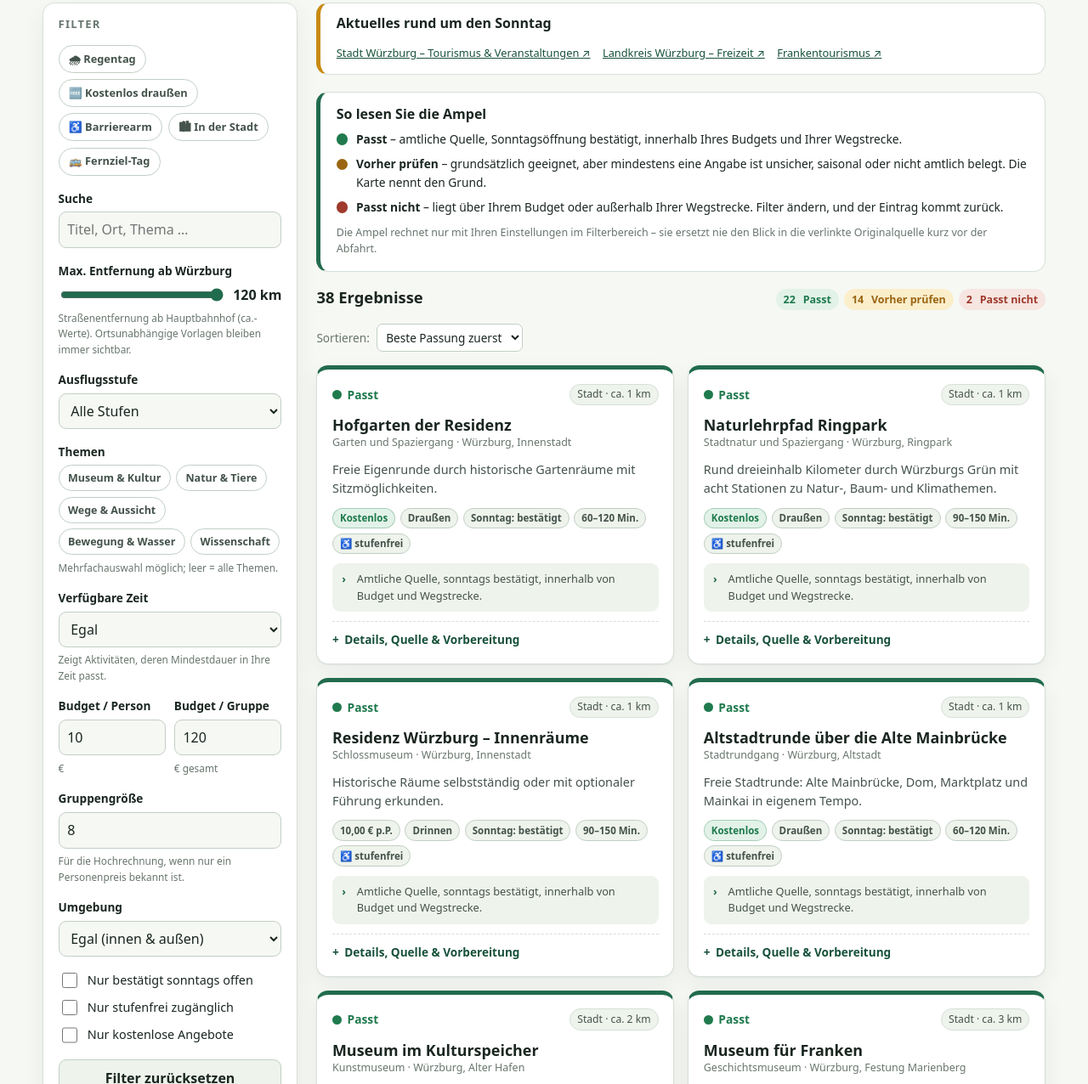
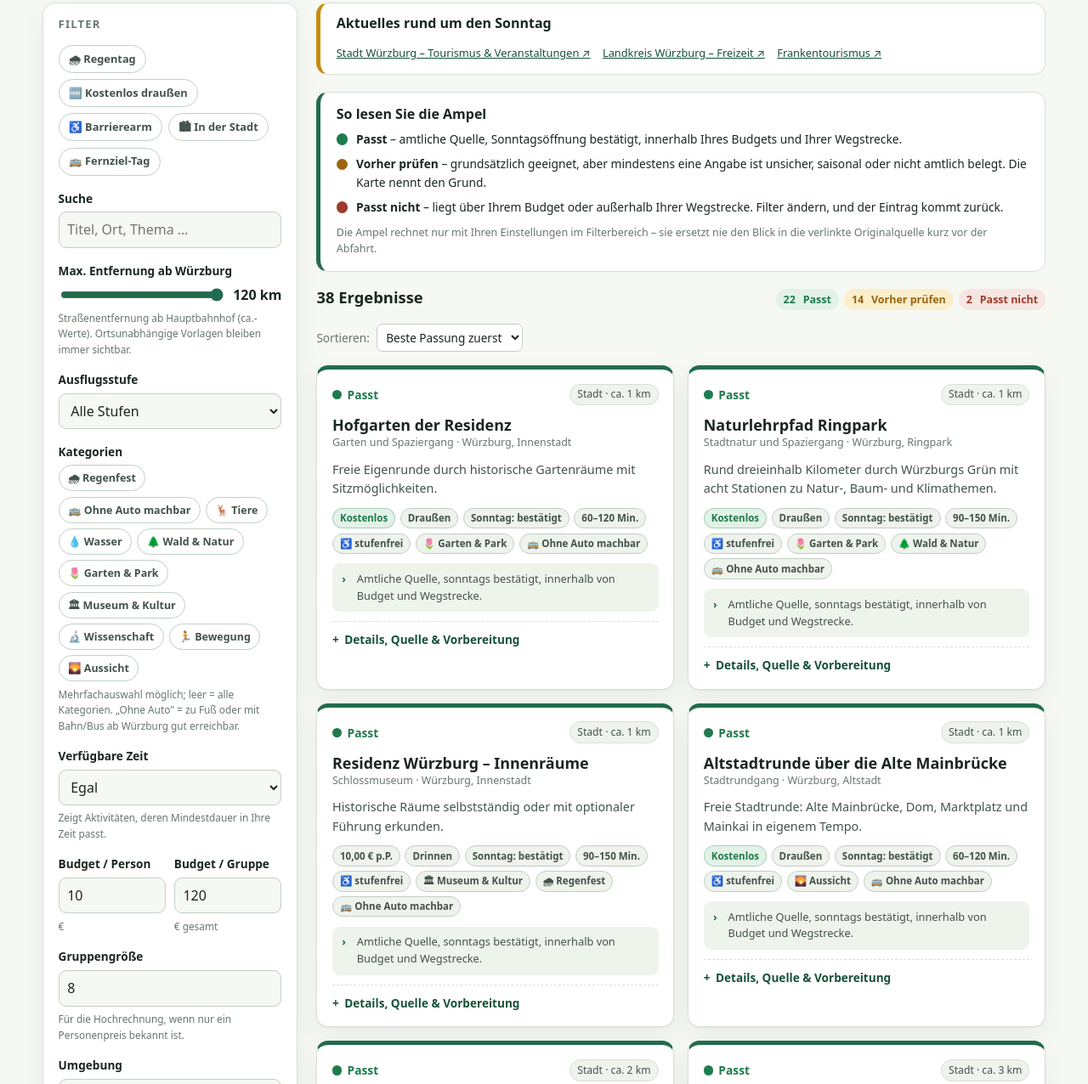
Before and after one commit to Tschenso/sonntagsfinder, a plain HTML site: page sonntagsfinder-offline.html in a window 1280 px wide. Shown: the part 368-1644 px from the top of the page at 85% size. Drawn offline with Linux system fonts and the light colour scheme.

Commit message:
Kuratierte Kategorien: tags-Feld fuer alle 38 Eintraege + Kategorien-Filter
- catalog.json: redaktionell vergebenes tags-Feld (10 Kategorien inkl. regenfest,
  ohne-auto, tiere, wasser); ohne-auto nur bei Stadtgebiet oder Bahnhalt vergeben
- index.html: Regex-Themen ersetzt durch tags-basierte Kategorien-Chips (10),
  Kategorie-Anzeige auf den Karten, Hash/localStorage kompatibel
- README: Kategorienliste + Pflegeregel; catalog_version 2026-07-18.1
- Offline-Ausgabe neu erzeugt und per file:// verifiziert

```diff
--- a/sonntagsfinder-offline.html
+++ b/sonntagsfinder-offline.html
@@ -192,11 +192,12 @@
 <body>
 <script>window.EMBEDDED_CATALOG = {
   "schema_version": 2,
-  "catalog_version": "2026-07-17.3",
+  "catalog_version": "2026-07-18.1",
   "note": "Öffentlicher Katalog des Sonntagsfinders Würzburg. Basis: redaktioneller Basiskatalog v1 (2026-07-15.1, 30 Einträge) plus 9 neue Einträge vom 2026-07-17 (6 regionale, 3 Fernziele mit booking_url). Änderungen bitte per Pull-Request, siehe README.",
   "activities": [
     {
       "seed_key": "hofgarten-residenz",
+      "tags": ["garten-park","ohne-auto"],
       "title": "Hofgarten der Residenz",
       "summary": "Freie Eigenrunde durch historische Gartenräume mit Sitzmöglichkeiten.",
       "activity_type": "Garten und Spaziergang",
@@ -224,6 +225,7 @@
     },
     {
       "seed_key": "hofgarten-veitshoechheim",
+      "tags": ["garten-park","ohne-auto"],
       "title": "Hofgarten Veitshöchheim",
       "summary": "Rokokogarten mit Seen, Figuren und gut befahrbaren Wegen.",
       "activity_type": "Garten und Kunst",
@@ -251,6 +253,7 @@
     },
     {
       "seed_key": "mik",
+      "tags": ["museum-kultur","regenfest","ohne-auto"],
       "title": "Museum im Kulturspeicher",
       "summary": "Kunstmuseum mit inklusiven Angeboten, Bodenleitsystem und stufenfrei erreichbaren Räumen.",
       "activity_type": "Kunstmuseum",
@@ -278,6 +281,7 @@
     },
     {
       "seed_key": "museum-franken",
+      "tags": ["museum-kultur","regenfest","aussicht","ohne-auto"],
       "title": "Museum für Franken",
       "summary": "Fränkische Kunst- und Kulturgeschichte auf der Festung Marienberg.",
       "activity_type": "Geschichtsmuseum",
@@ -305,6 +309,7 @@
     },
     {
       "seed_key": "martin-von-wagner",
+      "tags": ["museum-kultur","regenfest","ohne-auto"],
       "title": "Martin von Wagner Museum",
       "summary": "Kostenloser Sammlungsbesuch; sonntags wechseln Antikensammlung und Gemäldegalerie.",
       "activity_type": "Kunst und Antike",
@@ -332,6 +337,7 @@
     },
     {
       "seed_key": "mineralogisches-museum",
+      "tags": ["wissenschaft","regenfest","ohne-auto"],
       "title": "Mineralogisches Museum",
       "summary": "Mineralien, Gesteine und Fossilien in einer kompakten kostenlosen Sammlung.",
       "activity_type": "Naturwissenschaftsmuseum",
@@ -359,6 +365,7 @@
     },
     {
       "seed_key": "gramschatzer-pfade",
+      "tags": ["wald-natur"],
       "title": "Sinneswandeln und Zahlenwald",
       "summary": "Gebührenfreie Außenpfade für Sinne, Natur und Mathematik; Gebäude nicht einplanen.",
       "activity_type": "Wald und Lehrpfade",
@@ -386,6 +393,7 @@
     },
     {
       "seed_key": "planetenweg",
+      "tags": ["wissenschaft","ohne-auto"],
       "title": "Planetenweg Würzburg",
       "summary": "Etwa zwei Kilometer langer Themenweg mit ertastbaren Planetenmodellen.",
       "activity_type": "Astronomie und Spaziergang",
@@ -413,6 +421,7 @@
     },
     {
       "seed_key": "ringpark-lehrpfad",
+      "tags": ["garten-park","wald-natur","ohne-auto"],
       "title": "Naturlehrpfad Ringpark",
       "summary": "Rund dreieinhalb Kilometer durch Würzburgs Grün mit acht Stationen zu Natur-, Baum- und Klimathemen.",
       "activity_type": "Stadtnatur und Spaziergang",
@@ -440,6 +449,7 @@
     },
     {
       "seed_key": "stein-wein-pfad",
+      "tags": ["aussicht","ohne-auto"],
       "title": "Stein-Wein-Pfad",
       "summary": "Vier Kilometer Weinbergsweg mit Informationstafeln; kurze Teilrunden möglich.",
       "activity_type": "Aussicht und Wanderung",
@@ -467,6 +477,7 @@
     },
     {
       "seed_key": "gedankenweg",
+      "tags": ["wald-natur"],
       "title": "GeDANKEnWeg",
       "summary": "Rund 2,7 Kilometer langer Rundweg mit Kunst- und Besinnungsstationen im Wald am Gaigel.",
       "activity_type": "Kunst und Waldrunde",
@@ -494,6 +505,7 @@
     },
     {
       "seed_key": "guttenberger-forst",
+      "tags": ["wald-natur"],
       "title": "Walderlebnispfad Guttenberger Forst",
       "summary": "Rund zwei Kilometer mit zwölf Mitmachstationen (ab vier Jahren) und Aussichtsturm; Runde abkürzbar.",
       "activity_type": "Wald und Mitmachstationen",
@@ -521,6 +533,7 @@
     },
     {
       "seed_key": "mainwiesen-skatepark",
+      "tags": ["bewegung","ohne-auto"],
       "title": "Mainwiesen und Skatepark",
       "summary": "Öffentliche Mainwiesen mit Fuß- und Radweg, Spielplätzen und Skatepark.",
       "activity_type": "Bewegung und Mainrunde",
@@ -548,6 +561,7 @@
     },
     {
       "seed_key": "nautiland",
+      "tags": ["wasser","bewegung","regenfest","ohne-auto"],
       "title": "Nautiland – kurze Wasserzeit",
       "summary": "Ganzjähriges Bad als planbarer Regenausflug; Tarife unterscheiden Dauer und Alter.",
       "activity_type": "Schwimmen und Bewegung",
@@ -575,6 +589,7 @@
     },
     {
       "seed_key": "foto-rallye",
+      "tags": [],
       "title": "Foto-Rallye ohne Personenaufnahmen",
       "summary": "Formen, Farben, Bauwerke und Naturdetails suchen; keine unbeteiligten Personen fotografieren.",
       "activity_type": "Ortsunabhängige Aktivitätsvorlage",
@@ -602,6 +617,7 @@
     },
     {
       "seed_key": "natur-bingo",
+      "tags": ["wald-natur"],
       "title": "Natur-Bingo: sehen statt sammeln",
       "summary": "Blätterformen, Geräusche, Farben und Strukturen beobachten, ohne etwas zu entnehmen.",
       "activity_type": "Ortsunabhängige Aktivitätsvorlage",
@@ -629,6 +645,7 @@
     },
     {
       "seed_key": "spieleturnier",
+      "tags": ["regenfest"],
       "title": "Kooperatives Spieleturnier",
       "summary": "Kurze Teamspiele ohne Personenrangliste; gemeinsame gelöste Aufgaben stehen im Mittelpunkt.",
       "activity_type": "Ortsunabhängige Plan-B-Vorlage",
@@ -656,6 +673,7 @@
     },
     {
       "seed_key": "stadtteilbuecherei-hubland-open-library",
+      "tags": ["museum-kultur","regenfest","ohne-auto"],
       "title": "Stadtteilbücherei Hubland – Open Library",
       "summary": "Lesen, Brettspiele und selbst organisierte Themen- oder Rechercheaufgaben.",
       "activity_type": "Bibliothek und ruhige Indoor-Aktivität",
@@ -686,6 +704,7 @@
     },
     {
       "seed_key": "residenz-wuerzburg-innenraeume",
+      "tags": ["museum-kultur","regenfest","ohne-auto"],
       "title": "Residenz Würzburg – Innenräume",
       "summary": "Historische Räume selbstständig oder mit optionaler Führung erkunden.",
       "activity_type": "Schlossmuseum",
@@ -717,6 +736,7 @@
     },
     {
       "seed_key": "trachtenmuseum-ochsenfurt",
+      "tags": ["museum-kultur","regenfest","ohne-auto"],
       "title": "Trachtenmuseum Ochsenfurt",
       "summary": "Regionale Trachten und Alltagskultur in einem kleinen saisonalen Museum.",
       "activity_type": "Museum",
@@ -744,6 +764,7 @@
     },
     {
       "seed_key": "deutsches-fastnachtmuseum",
+      "tags": ["museum-kultur","regenfest","ohne-auto"],
       "title": "Deutsches Fastnachtmuseum",
       "summary": "Fastnachtsgeschichte mit Masken, Kostümen und Medien in einem stufenfreien Museum.",
       "activity_type": "Museum",
@@ -771,6 +792,7 @@
     },
     {
       "seed_key": "museum-shalom-europa",
+      "tags": ["museum-kultur","regenfest","ohne-auto"],
       "title": "Museum Shalom Europa",
       "summary": "Jüdische Geschichte und Gegenwart mit respektvoller thematischer Vorbereitung.",
       "activity_type": "Museum",
@@ -801,6 +823,7 @@
     },
     {
       "seed_key": "siebold-museum",
+      "tags": ["museum-kultur","regenfest","ohne-auto"],
       "title": "Siebold-Museum",
       "summary": "Kompaktes Museum zu Philipp Franz von Siebold und den Beziehungen zu Japan.",
       "activity_type": "Museum",
@@ -831,6 +854,7 @@
     },
     {
       "seed_key": "juedisches-kulturmuseum-veitshoechheim",
+      "tags": ["museum-kultur","regenfest","ohne-auto"],
       "title": "Jüdisches Kulturmuseum Veitshöchheim",
       "summary": "Museum und historische Räume zur jüdischen Ortsgeschichte.",
       "activity_type": "Museum und historisches Gebäude",
@@ -861,6 +885,7 @@
     },
     {
       "seed_key": "tierpark-sommerhausen",
+      "tags": ["tiere"],
       "title": "Tierpark Sommerhausen",
       "summary": "Tierpark und Umweltstation für einen längeren Außenausflug.",
       "activity_type": "Tierpark",
@@ -891,6 +916,7 @@
     },
     {
       "seed_key": "erlabrunner-badesee",
+      "tags": ["wasser"],
       "title": "Erlabrunner Badesee",
       "summary": "Kostenlose Freizeitanlage am See; saisonale Infrastruktur und Baderegeln beachten.",
       "activity_type": "Badesee und Freizeitanlage",
@@ -921,6 +947,7 @@
     },
     {
       "seed_key": "freizeitanlage-neumuehle",
+      "tags": ["bewegung","garten-park","ohne-auto"],
       "title": "Grün- und Freizeitanlage Neumühle",
       "summary": "Öffentliche Parkour-, Spiel- und Fitnessanlage mit Rundweg.",
       "activity_type": "Bewegungsanlage",
@@ -948,6 +975,7 @@
     },
     {
       "seed_key": "waldlehrpfad-hoechberg",
+      "tags": ["wald-natur","ohne-auto"],
       "title": "Waldlehrpfad Höchberg",
       "summary": "Etwa vier Kilometer langer Lehrpfad durch den Wald.",
       "activity_type": "Lehrpfad und Wanderung",
@@ -975,6 +1003,7 @@
     },
     {
       "seed_key": "bio-rundweg-gadheim",
+      "tags": ["wald-natur"],
       "title": "Bio-Rundweg Gadheim",
       "summary": "Kurzer Lehrpfad zu Landwirtschaft, regionalen Produkten und Wildlebensräumen.",
       "activity_type": "Natur- und Landwirtschaftslehrpfad",
@@ -1002,6 +1031,7 @@
     },
     {
       "seed_key": "willis-schnecken-weg",
+      "tags": ["wald-natur"],
       "title": "Willis Schnecken-Weg",
       "summary": "Interaktiver Naturweg mit Aufgaben, Rastplätzen und optionalem Barfußpfad.",
       "activity_type": "Interaktiver Naturweg",
@@ -1029,6 +1059,7 @@
     },
     {
       "seed_key": "botanischer-garten-wuerzburg",
+      "tags": ["garten-park","wissenschaft","ohne-auto"],
       "title": "Botanischer Garten der Universität",
       "summary": "Rund 9.000 Pflanzenarten in Freiland und Gewächshäusern; ruhiger, kostenloser Ganzjahresort.",
       "activity_type": "Garten und Naturkunde",
@@ -1056,6 +1087,7 @@
     },
     {
       "seed_key": "kaeppele-nikolausberg",
+      "tags": ["aussicht","ohne-auto"],
       "title": "Käppele und Nikolausberg",
       "summary": "Wallfahrtskirche mit Stationsweg und einem der schönsten Ausblicke auf Würzburg.",
       "activity_type": "Aussicht und Spaziergang",
@@ -1083,6 +1115,7 @@
     },
     {
       "seed_key": "altstadt-mainbruecke-runde",
+      "tags": ["aussicht","ohne-auto"],
       "title": "Altstadtrunde über die Alte Mainbrücke",
       "summary": "Freie Stadtrunde: Alte Mainbrücke, Dom, Marktplatz und Mainkai in eigenem Tempo.",
       "activity_type": "Stadtrundgang",
@@ -1110,6 +1143,7 @@
     },
     {
       "seed_key": "mainschleife-volkach",
+      "tags": ["aussicht"],
       "title": "Mainschleife Volkach – Panoramaweg",
       "summary": "Panoramaweg (3 km) vom Mainschleifenbahn-Halt Astheim zur Vogelsburg – einer der schönsten Blicke über die Mainschleife.",
       "activity_type": "Aussicht und Wanderung",
@@ -1137,6 +1171,7 @@
     },
     {
       "seed_key": "schlosspark-werneck",
+      "tags": ["garten-park"],
       "title": "Schlosspark Werneck",
       "summary": "Weitläufiger Park an Balthasar Neumanns Schloss mit Weiher und alten Baumbeständen.",
       "activity_type": "Park und Spaziergang",
@@ -1167,6 +1202,7 @@
     },
     {
       "seed_key": "wildpark-bad-mergentheim",
+      "tags": ["tiere","wald-natur"],
       "title": "Wildpark Bad Mergentheim",
       "summary": "Großer Wildpark mit heimischen Tierarten und Fütterungsrunden – ein voller Außentag.",
       "activity_type": "Wildpark",
@@ -1194,6 +1230,7 @@
     },
     {
       "seed_key": "experimenta-heilbronn",
+      "tags": ["wissenschaft","regenfest","ohne-auto"],
       "title": "experimenta Heilbronn",
       "summary": "Deutschlands großes Science Center: Mitmach-Ausstellung, Science Dome und Sternwarte.",
       "activity_type": "Wissenschaft und Mitmach-Ausstellung",
@@ -1221,6 +1258,7 @@
     },
     {
       "seed_key": "playmobil-funpark",
+      "tags": ["bewegung"],
       "title": "PLAYMOBIL-FunPark",
       "summary": "Großer Aktiv-Spielpark mit Themenwelten; Eintritt nur mit gültigem Online-Ticket.",
       "activity_type": "Freizeitpark und Bewegung",
@@ -1318,15 +1356,20 @@
         </select>
       </div>
       <div class="field">
-        <span style="font-size:.85rem;font-weight:650">Themen</span>
-        <div class="theme-chips" role="group" aria-label="Themenfilter (Mehrfachauswahl)">
-          <button type="button" class="tchip" data-t="museum" aria-pressed="false">Museum &amp; Kultur</button>
-          <button type="button" class="tchip" data-t="natur" aria-pressed="false">Natur &amp; Tiere</button>
-          <button type="button" class="tchip" data-t="wandern" aria-pressed="false">Wege &amp; Aussicht</button>
-          <button type="button" class="tchip" data-t="bewegung" aria-pressed="false">Bewegung &amp; Wasser</button>
-          <button type="button" class="tchip" data-t="wissen" aria-pressed="false">Wissenschaft</button>
+        <span style="font-size:.85rem;font-weight:650">Kategorien</span>
+        <div class="theme-chips" role="group" aria-label="Kategorienfilter (Mehrfachauswahl)">
+          <button type="button" class="tchip" data-t="regenfest" aria-pressed="false">🌧 Regenfest</button>
+          <button type="button" class="tchip" data-t="ohne-auto" aria-pressed="false">🚌 Ohne Auto machbar</button>
+          <button type="button" class="tchip" data-t="tiere" aria-pressed="false">🦌 Tiere</button>
+          <button type="button" class="tchip" data-t="wasser" aria-pressed="false">💧 Wasser</button>
+          <button type="button" class="tchip" data-t="wald-natur" aria-pressed="false">🌲 Wald &amp; Natur</button>
+          <button type="button" class="tchip" data-t="garten-park" aria-pressed="false">🌷 Garten &amp; Park</button>
+          <button type="button" class="tchip" data-t="museum-kultur" aria-pressed="false">🏛 Museum &amp; Kultur</button>
+          <button type="button" class="tchip" data-t="wissenschaft" aria-pressed="false">🔬 Wissenschaft</button>
+          <button type="button" class="tchip" data-t="bewegung" aria-pressed="false">🏃 Bewegung</button>
+          <button type="button" class="tchip" data-t="aussicht" aria-pressed="false">🌄 Aussicht</button>
         </div>
-        <span class="hint">Mehrfachauswahl möglich; leer = alle Themen.</span>
+        <span class="hint">Mehrfachauswahl möglich; leer = alle Kategorien. „Ohne Auto" = zu Fuß oder mit Bahn/Bus ab Würzburg gut erreichbar.</span>
       </div>
       <div class="field">
         <label for="dur">Verfügbare Zeit</label>
@@ -1458,13 +1501,13 @@ const TIER = {stadt:"Stadt", umkreis:"Umkreis", tagesausflug:"Tagesausflug", fer
 /* Suche: klein, ohne Diakritika, ß→ss – "kappele" findet "Käppele" */
 function norm(s){ return (s||"").toLowerCase().replace(/ß/g,"ss").normalize("NFD").replace(/[̀-ͯ]/g,""); }
 
-/* Themen als Prädikate über den Aktivitätstyp – Mehrfachauswahl, ODER-Logik */
-const THEMES = {
-  museum:   it => /museum|kunst|geschichte|schloss|antike|bibliothek|kultur|stadtrundgang/i.test(it.ty),
-  natur:    it => /wald|natur|garten|park|lehrpfad|stadtnatur|landwirtschaft|tierpark|wildpark|naturweg/i.test(it.ty),
-  wandern:  it => /wanderung|spaziergang|pfad|weg|runde|aussicht/i.test(it.ty),
-  bewegung: it => /bewegung|schwimmen|skate|freizeitpark|badesee|parkour/i.test(it.ty),
-  wissen:   it => /wissenschaft|astronomie|mineralog|mitmach|experiment/i.test(it.ty)
+/* Kuratierte Kategorien: kommen als "tags"-Feld direkt aus catalog.json.
+   Mehrfachauswahl mit ODER-Logik; leer = alle Kategorien. */
+const TAGS = {
+  "regenfest": "🌧 Regenfest", "tiere": "🦌 Tiere", "wasser": "💧 Wasser",
+  "wald-natur": "🌲 Wald & Natur", "garten-park": "🌷 Garten & Park",
+  "museum-kultur": "🏛 Museum & Kultur", "wissenschaft": "🔬 Wissenschaft",
+  "bewegung": "🏃 Bewegung", "aussicht": "🌄 Aussicht", "ohne-auto": "🚌 Ohne Auto machbar"
 };
 const activeThemes = new Set();
 function worst(a,b){ const rank={ok:0,check:1,no:2}; return rank[a]>=rank[b]?a:b; }
@@ -1485,7 +1528,7 @@ function mapEntry(a){
     env:a.environment, dmin:a.duration_min, dmax:a.duration_max,
     book:a.booking_required, step:a.step_free, acc:a.accessibility_text || "",
     prep:a.preparation_text, planB:a.plan_b, chk:a.pre_departure_checks || [],
-    cOn:a.source_checked_on, nR:a.next_review_on, bookingUrl:a.booking_url || null,
+    cOn:a.source_checked_on, nR:a.next_review_on, bookingUrl:a.booking_url || null, tags:a.tags || [],
     url:s0.url || "", pub:s0.publisher || "", src:s0.status || "derived"
   };
 }
@@ -1558,6 +1601,7 @@ function card(it, ev){
       <span class="tag">Sonntag: ${SUN[it.sun]}</span>
       <span class="tag">${it.dmin}–${it.dmax} Min.</span>
       ${stepTag}${bookTag}${overdueTag}
+      ${it.tags.map(t => `<span class="tag">${TAGS[t] || t}</span>`).join("")}
     </div>
     <ul class="why">${reasons}</ul>
     ${booking}
@@ -1614,7 +1658,7 @@ function apply(){
     }
     if (f.env && it.env !== f.env) return false;
     if (f.dur && it.dmin > +f.dur) return false;
-    if (activeThemes.size && ![...activeThemes].some(t => THEMES[t] && THEMES[t](it))) return false;
+    if (activeThemes.size && ![...activeThemes].some(t => it.tags.includes(t))) return false;
     if (f.tier){
       if (f.tier === "vorlage"){ if (it.dist != null) return false; }
       else { if (it.dist == null || tierKey(it.dist) !== f.tier) return false; }
@@ -1680,7 +1724,7 @@ function readState(str){
     if (p.has("dur")) $("dur").value = p.get("dur");
     if (p.has("t")){
       activeThemes.clear();
-      p.get("t").split(",").filter(Boolean).forEach(x => { if (THEMES[x]) activeThemes.add(x); });
+      p.get("t").split(",").filter(Boolean).forEach(x => { if (TAGS[x]) activeThemes.add(x); });
       document.querySelectorAll(".tchip").forEach(b => b.setAttribute("aria-pressed", activeThemes.has(b.dataset.t) ? "true" : "false"));
     }
     if (p.has("sun")) $("sun").checked = p.get("sun") === "1";
```
Also changed, not shown: catalog.json (+39 -1 lines), index.html (+24 -18 lines), 1 other file.
